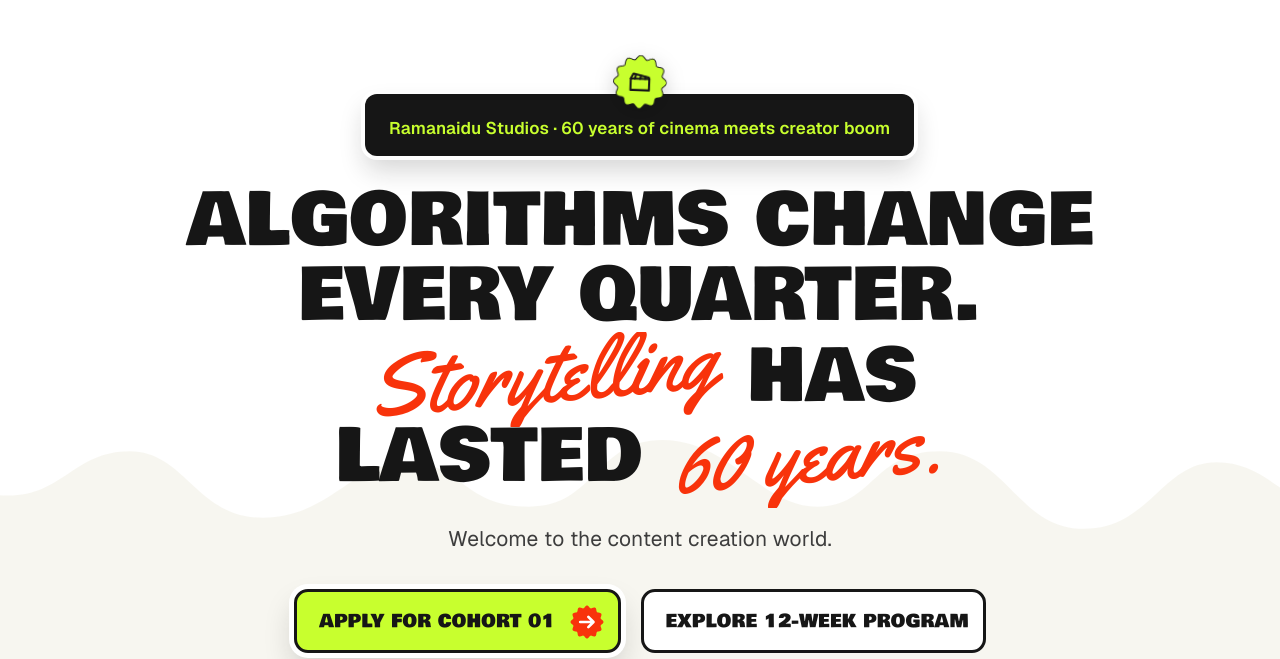
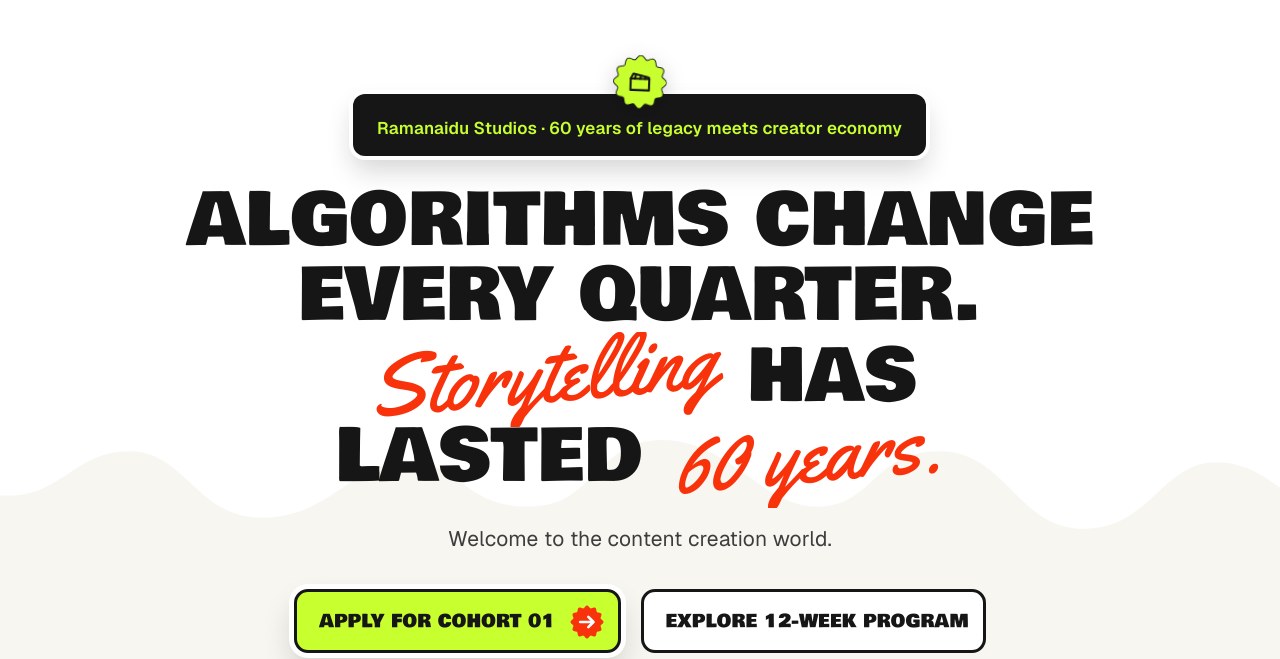
Before and after one commit to vamshicreates/creator-school-ramanaidu-studios, a plain HTML site: page index.html in a window 1280 px wide. Shown: the part 145-804 px from the top of the page. Drawn offline with nearby package versions, Linux system fonts and the light colour scheme.

Commit message:
Hero label: 60 years of legacy meets creator economy
Co-Authored-By: Claude Opus 5.5 <noreply@anthropic.com>
Claude-Session: https://claude.ai/code/session_017x75gjDAQKuRtmqzqfuFLs

```diff
--- a/index.html
+++ b/index.html
@@ -491,7 +491,7 @@ p{margin:0}
   <div class="wrap hero-in">
     <div class="eb">
       <div class="badge" aria-hidden="true"><svg class="bg" viewBox="0 0 100 100"><use href="#sc12"/></svg><svg class="ic" viewBox="0 0 24 24"><path d="M3 9h18v11H3z"/><path d="M3 9l2.5-5 15 3.5L21 9"/><path d="M8 5l-1 4M13 6l-1 3M17.5 7l-.5 2"/></svg></div>
-      <div class="lbl">Ramanaidu Studios · 60 years of cinema meets creator boom</div>
+      <div class="lbl">Ramanaidu Studios · 60 years of legacy meets creator economy</div>
     </div>
     <h1 aria-label="Algorithms change every quarter. Storytelling has lasted 60 years.">
       <span class="ln"><span>Algorithms change</span></span>
```
